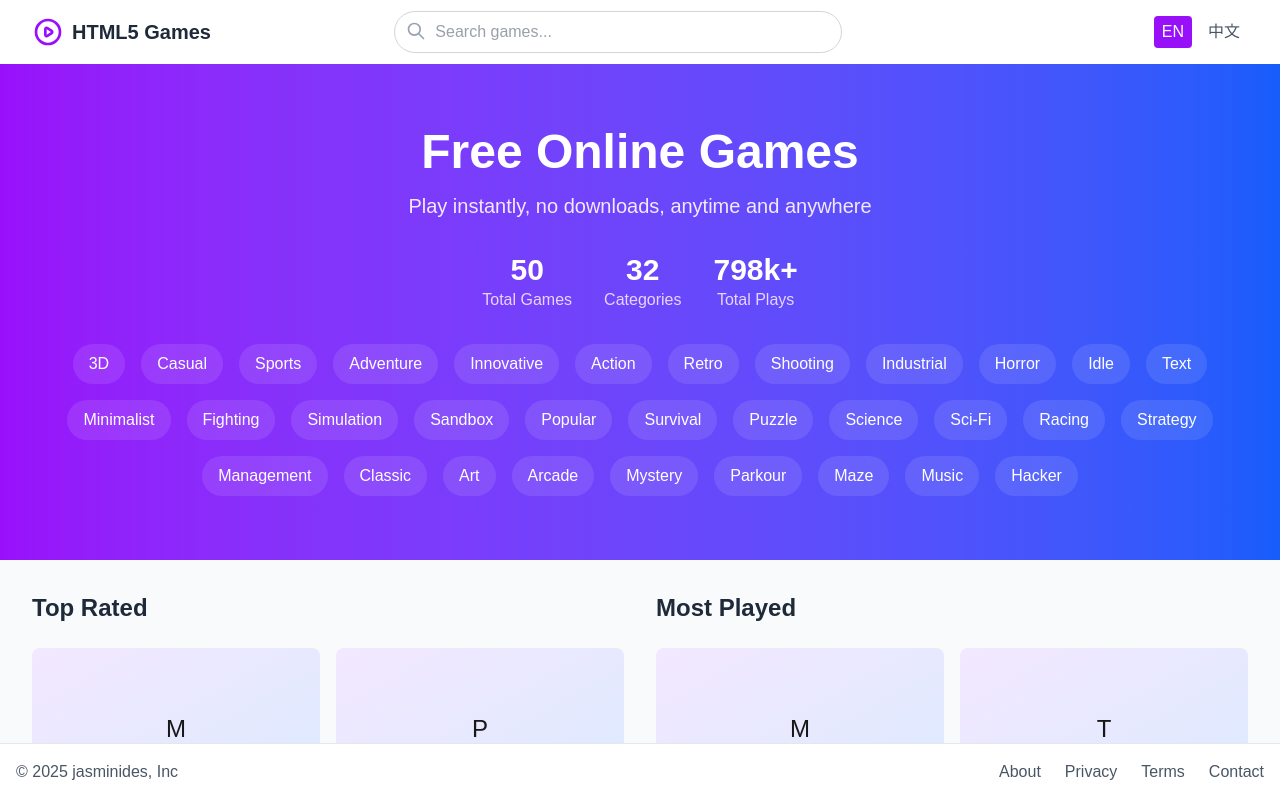
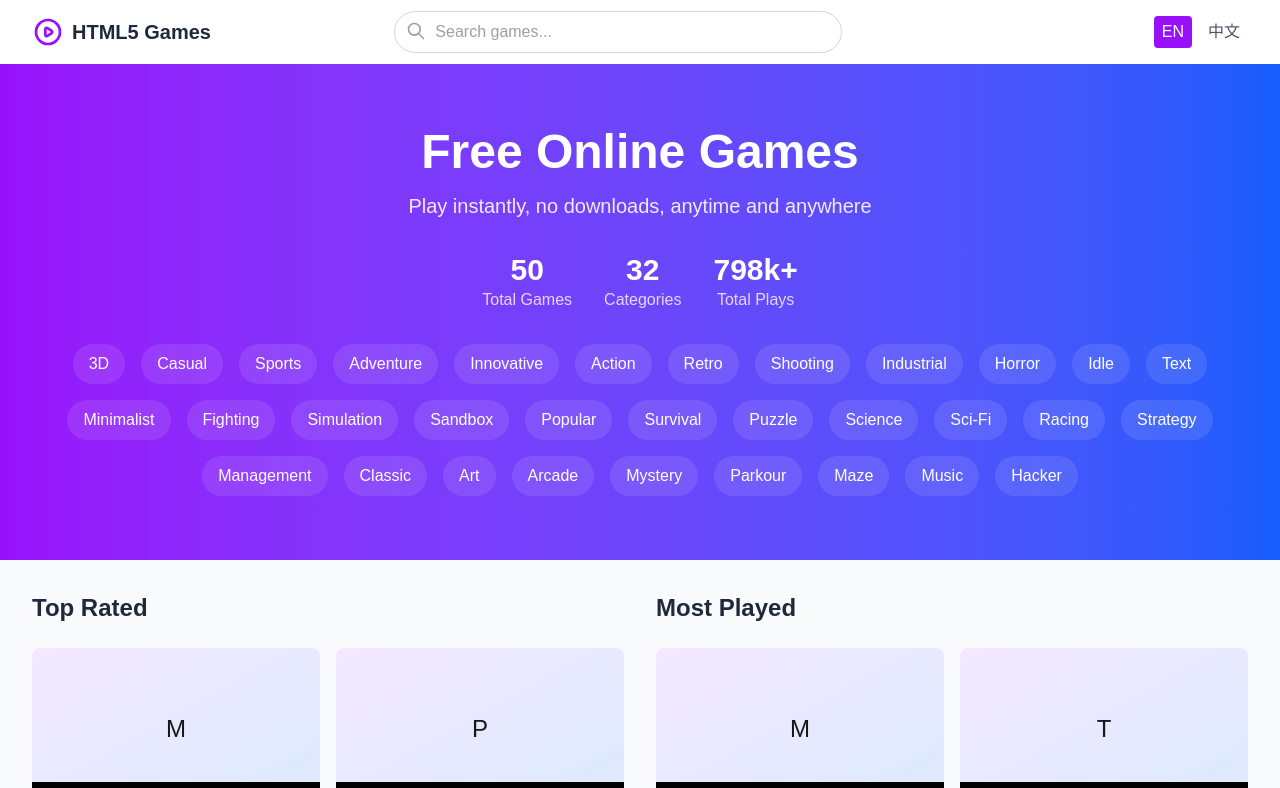
Before and after one commit to overstarry/game-sites, a Next.js app: page / in a window 1280 px wide. Shown: the top 788 px of the page. Built offline with nearby package versions, Linux system fonts and the light colour scheme.

Commit message:
style: 调整布局样式以优化页面显示效果
修改了Footer组件的宽度和布局样式，移除固定定位并添加全宽属性。同时，调整了根布局的背景色和主内容的弹性布局，以提升页面的整体显示效果和用户体验。

```diff
--- a/src/app/layout.tsx
+++ b/src/app/layout.tsx
@@ -29,11 +29,11 @@ export default function RootLayout({
   return (
     <html lang="en">
       <body
-        className={`${geistSans.variable} ${geistMono.variable} antialiased`}
+        className={`${geistSans.variable} ${geistMono.variable} antialiased min-h-screen bg-gray-50 flex flex-col`}
       >
         <LanguageProvider>
           <Navbar />
-          <main>
+          <main className="flex-1">
             {children}
           </main>
           <Footer />
--- a/src/components/Footer.tsx
+++ b/src/components/Footer.tsx
@@ -14,7 +14,7 @@ export function Footer() {
     ];
 
     return (
-        <footer className="bg-white border-t border-gray-200 py-4 px-4 z-50 fixed bottom-0 left-0 right-0">
+        <footer className="bg-white border-t border-gray-200 py-4 px-4 z-50 w-full">
             <div className="max-w-7xl mx-auto flex justify-between items-center">
                 <div className="text-base text-gray-600">
                     © {(() => {
```
